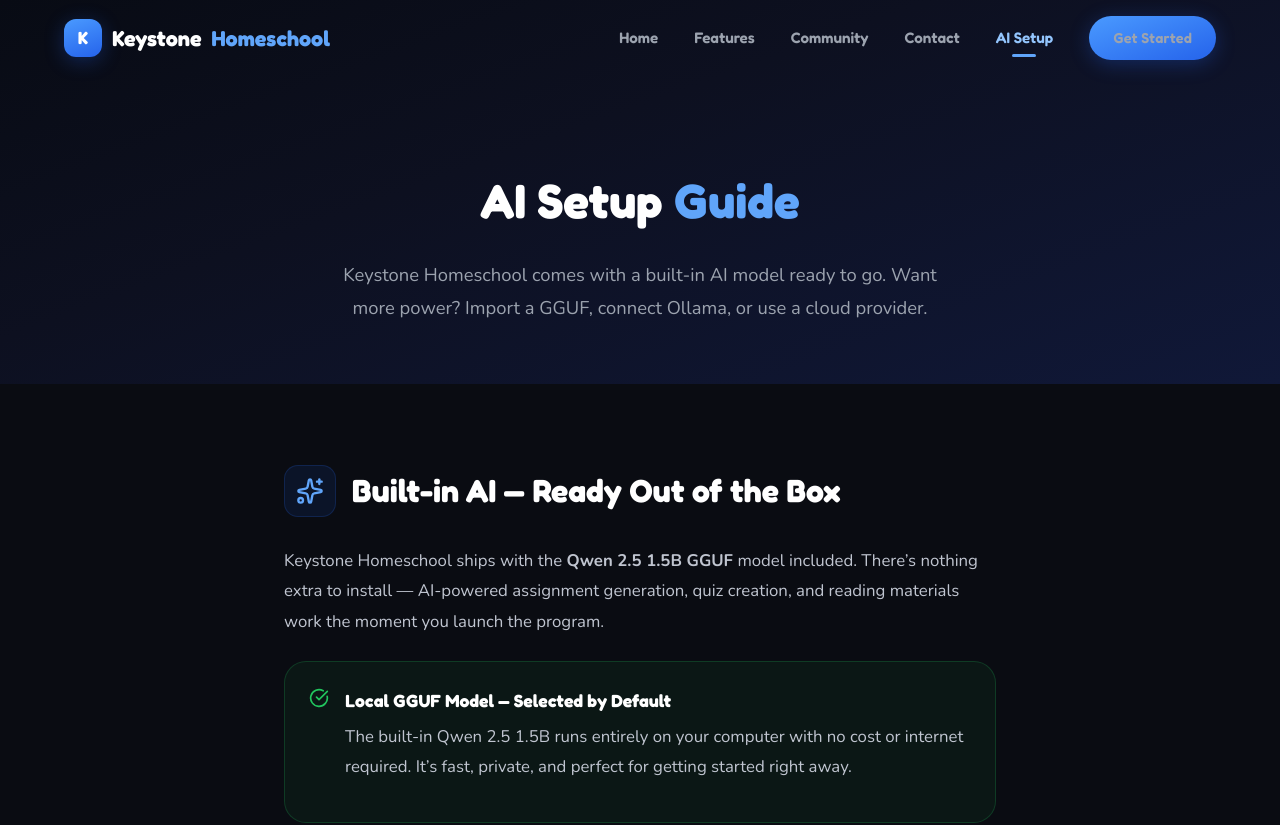
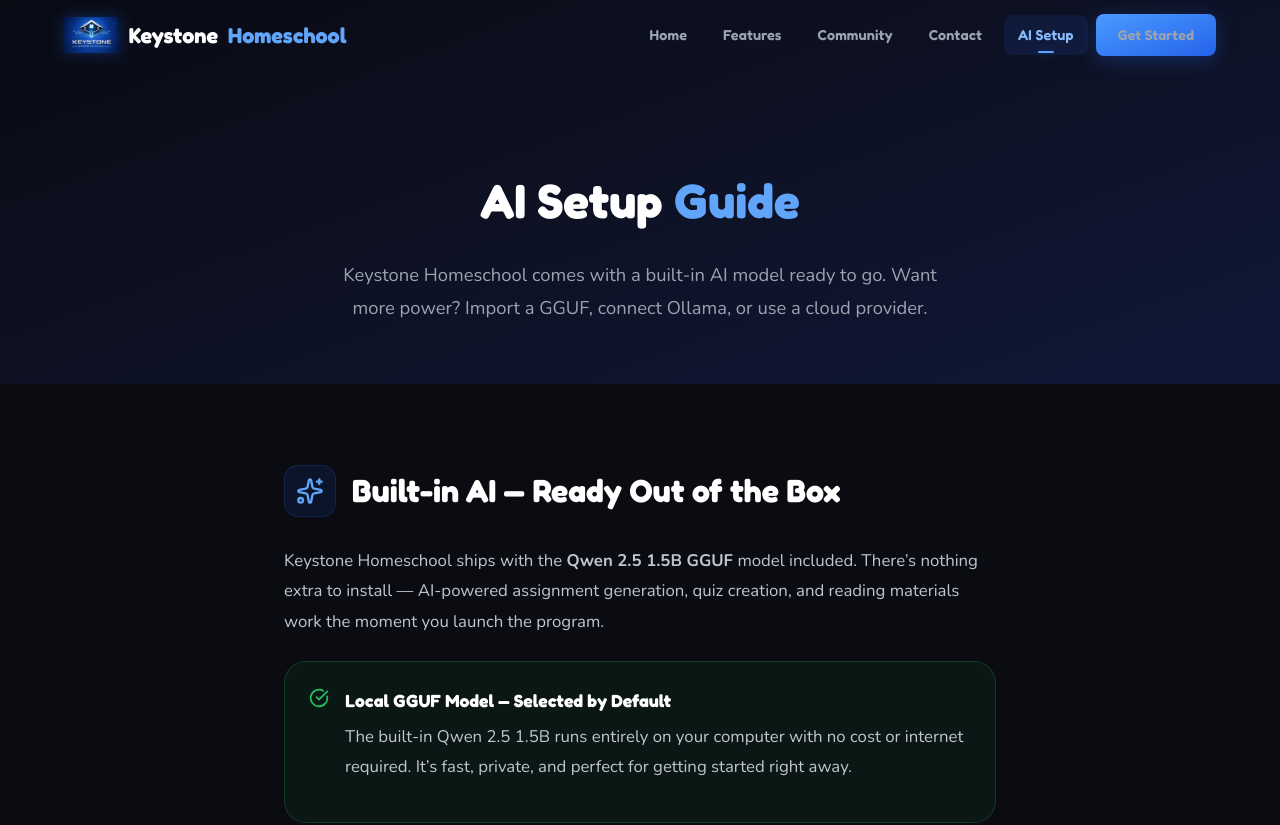
Before and after one commit to DEVmusic404/Keystonewebpage, a React (Vite) app: page /setup in a window 1280 px wide. Shown: the top 825 px of the page. Built offline with nearby package versions, Linux system fonts and the light colour scheme.

Commit message:
restyle navbar with tech look and replace K block with logo

```diff
--- a/src/components/Navbar.module.css
+++ b/src/components/Navbar.module.css
@@ -4,16 +4,42 @@
   left: 0;
   right: 0;
   z-index: 1000;
-  padding: 16px 0;
-  transition: var(--transition);
+  padding: 14px 0;
+  transition: all 0.4s cubic-bezier(0.22, 1, 0.36, 1);
+}
+
+.navbar::before {
+  content: '';
+  position: absolute;
+  inset: 0;
+  background: rgba(10, 12, 18, 0.4);
+  backdrop-filter: blur(12px);
+  -webkit-backdrop-filter: blur(12px);
+  opacity: 0;
+  transition: opacity 0.4s;
+  pointer-events: none;
+}
+
+.navbar.scrolled::before {
+  opacity: 1;
 }
 
 .navbar.scrolled {
-  background: rgba(10, 12, 18, 0.92);
-  backdrop-filter: blur(14px);
-  border-bottom: 1px solid rgba(100, 120, 180, 0.1);
-  box-shadow: 0 4px 24px rgba(0, 0, 0, 0.3);
-  padding: 12px 0;
+  padding: 10px 0;
+  box-shadow: 0 1px 0 rgba(37, 99, 235, 0.12),
+              0 8px 32px rgba(0, 0, 0, 0.4);
+}
+
+.navbar.scrolled::after {
+  content: '';
+  position: absolute;
+  bottom: 0;
+  left: 50%;
+  transform: translateX(-50%);
+  width: 60%;
+  height: 1px;
+  background: linear-gradient(90deg, transparent, rgba(37, 99, 235, 0.4), transparent);
+  pointer-events: none;
 }
 
 .navbar-inner {
@@ -23,7 +49,11 @@
   max-width: 1200px;
   margin: 0 auto;
   padding: 0 24px;
+  position: relative;
+  z-index: 1;
 }
+
+/* ===== Logo ===== */
 
 .navbar-logo {
   display: flex;
@@ -33,78 +63,126 @@
   font-size: 1.35rem;
   font-weight: 700;
   color: var(--white);
+  text-decoration: none;
 }
 
-.navbar-logo .logo-icon {
-  width: 38px;
-  height: 38px;
-  background: var(--gradient-blue);
-  border-radius: var(--radius-sm);
-  display: flex;
-  align-items: center;
-  justify-content: center;
-  font-weight: 700;
-  font-size: 1.1rem;
-  color: var(--white);
-  box-shadow: var(--shadow-blue);
+.navbar-logo .logo-img {
+  height: 36px;
+  width: auto;
+  object-fit: contain;
+  filter: drop-shadow(0 0 8px rgba(37, 99, 235, 0.3));
+  transition: filter 0.3s;
+}
+
+.navbar-logo:hover .logo-img {
+  filter: drop-shadow(0 0 14px rgba(37, 99, 235, 0.5));
 }
 
 .navbar-logo .logo-accent {
   color: var(--blue-400);
 }
 
+/* ===== Nav Links ===== */
+
 .navbar-links {
   display: flex;
   align-items: center;
-  gap: 36px;
+  gap: 8px;
 }
 
 .navbar-links a {
   font-family: var(--font-heading);
-  font-size: 0.95rem;
+  font-size: 0.9rem;
   font-weight: 600;
   color: var(--silver-dark);
-  transition: var(--transition);
+  transition: all 0.25s;
   position: relative;
+  padding: 8px 14px;
+  border-radius: 8px;
+  letter-spacing: 0.01em;
 }
 
-.navbar-links a::after {
+.navbar-links a::before {
   content: '';
   position: absolute;
-  bottom: -6px;
-  left: 50%;
-  transform: translateX(-50%);
-  width: 0;
-  height: 3px;
-  background: var(--blue-400);
-  border-radius: var(--radius-full);
-  transition: var(--transition);
+  inset: 0;
+  border-radius: 8px;
+  background: rgba(37, 99, 235, 0.08);
+  opacity: 0;
+  transition: opacity 0.25s;
 }
 
-.navbar-links a:hover,
+.navbar-links a:hover {
+  color: var(--white);
+}
+
+.navbar-links a:hover::before {
+  opacity: 1;
+}
+
 .navbar-links a.active {
   color: var(--blue-300);
 }
 
-.navbar-links a:hover::after,
-.navbar-links a.active::after {
-  width: 24px;
+.navbar-links a.active::before {
+  opacity: 1;
+  background: rgba(37, 99, 235, 0.12);
 }
 
+.navbar-links a.active::after {
+  content: '';
+  position: absolute;
+  bottom: 2px;
+  left: 50%;
+  transform: translateX(-50%);
+  width: 16px;
+  height: 2px;
+  background: var(--blue-400);
+  border-radius: 2px;
+  box-shadow: 0 0 8px rgba(37, 99, 235, 0.5);
+}
+
+/* ===== CTA Button ===== */
+
 .navbar-cta {
-  padding: 10px 24px !important;
-  font-size: 0.9rem !important;
+  padding: 9px 22px !important;
+  font-size: 0.88rem !important;
+  border-radius: 8px !important;
+  position: relative;
+  overflow: hidden;
+  box-shadow: 0 0 20px rgba(37, 99, 235, 0.2);
+  transition: box-shadow 0.3s !important;
 }
+
+.navbar-cta:hover {
+  box-shadow: 0 0 28px rgba(37, 99, 235, 0.35),
+              0 0 8px rgba(37, 99, 235, 0.2) !important;
+}
+
+.navbar-cta::before {
+  display: none !important;
+}
+
+/* ===== Mobile Toggle ===== */
 
 .navbar-mobile-toggle {
   display: none;
   background: none;
   color: var(--white);
   font-size: 1.5rem;
-  padding: 4px;
+  padding: 6px;
+  border-radius: 8px;
+  border: 1px solid rgba(37, 99, 235, 0.15);
+  transition: all 0.25s;
 }
 
-/* Mobile */
+.navbar-mobile-toggle:hover {
+  background: rgba(37, 99, 235, 0.08);
+  border-color: rgba(37, 99, 235, 0.3);
+}
+
+/* ===== Mobile ===== */
+
 @media (max-width: 768px) {
   .navbar-mobile-toggle {
     display: block;
@@ -116,14 +194,27 @@
     right: -100%;
     width: 280px;
     height: 100vh;
-    background: var(--gray-800);
+    background: linear-gradient(180deg, rgba(15, 17, 25, 0.98) 0%, rgba(10, 12, 18, 0.98) 100%);
+    backdrop-filter: blur(20px);
+    -webkit-backdrop-filter: blur(20px);
     flex-direction: column;
     justify-content: center;
-    gap: 32px;
-    padding: 40px;
-    transition: var(--transition);
-    border-left: 1px solid var(--gray-700);
-    box-shadow: -8px 0 30px rgba(0, 0, 0, 0.4);
+    gap: 12px;
+    padding: 40px 24px;
+    transition: right 0.35s cubic-bezier(0.22, 1, 0.36, 1);
+    border-left: 1px solid rgba(37, 99, 235, 0.12);
+    box-shadow: -12px 0 40px rgba(0, 0, 0, 0.5);
+  }
+
+  .navbar-links::before {
+    content: '';
+    position: absolute;
+    top: 0;
+    left: 0;
+    width: 1px;
+    height: 100%;
+    background: linear-gradient(180deg, transparent, rgba(37, 99, 235, 0.3), transparent);
+    pointer-events: none;
   }
 
   .navbar-links.open {
@@ -131,24 +222,36 @@
   }
 
   .navbar-links a {
-    font-size: 1.15rem;
+    font-size: 1.05rem;
+    padding: 12px 16px;
+    width: 100%;
+    border-radius: 10px;
   }
 
   .mobile-close {
     position: absolute;
     top: 20px;
     right: 20px;
-    background: none;
+    background: rgba(37, 99, 235, 0.08);
     color: var(--white);
-    font-size: 1.5rem;
+    font-size: 1.3rem;
     cursor: pointer;
-    border: none;
+    border: 1px solid rgba(37, 99, 235, 0.15);
+    border-radius: 8px;
+    padding: 6px;
+    transition: all 0.25s;
+  }
+
+  .mobile-close:hover {
+    background: rgba(37, 99, 235, 0.15);
+    border-color: rgba(37, 99, 235, 0.3);
   }
 
   .mobile-overlay {
     position: fixed;
     inset: 0;
-    background: rgba(0, 0, 0, 0.5);
+    background: rgba(0, 0, 0, 0.6);
+    backdrop-filter: blur(4px);
     z-index: 998;
   }
 }
--- a/src/components/Navbar.tsx
+++ b/src/components/Navbar.tsx
@@ -2,6 +2,7 @@
 import { Link, useLocation } from 'react-router-dom'
 import { Menu, X } from 'lucide-react'
 import styles from './Navbar.module.css'
+import logo from '../assets/Keystone LOGO.png'
 
 export default function Navbar() {
   const [scrolled, setScrolled] = useState(false)
@@ -25,7 +26,7 @@
       <nav className={`${styles.navbar} ${scrolled ? styles.scrolled : ''}`}>
         <div className={styles['navbar-inner']}>
           <Link to="/" className={styles['navbar-logo']}>
-            <span className={styles['logo-icon']}>K</span>
+            <img src={logo} alt="Keystone Homeschool" className={styles['logo-img']} />
             Keystone <span className={styles['logo-accent']}>Homeschool</span>
           </Link>
 
```
Also changed, not shown: src/assets/Keystone LOGO.png (added).
